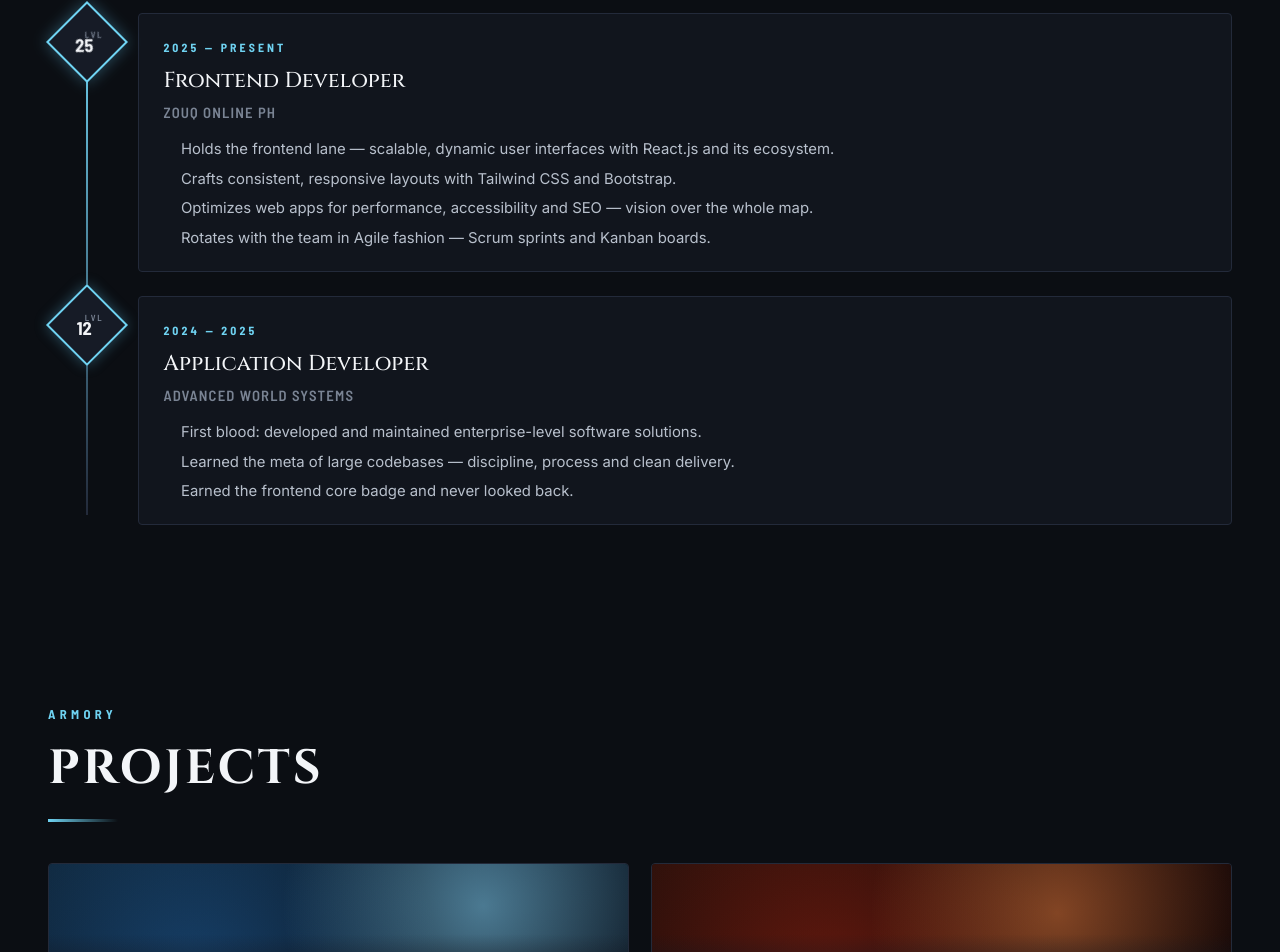
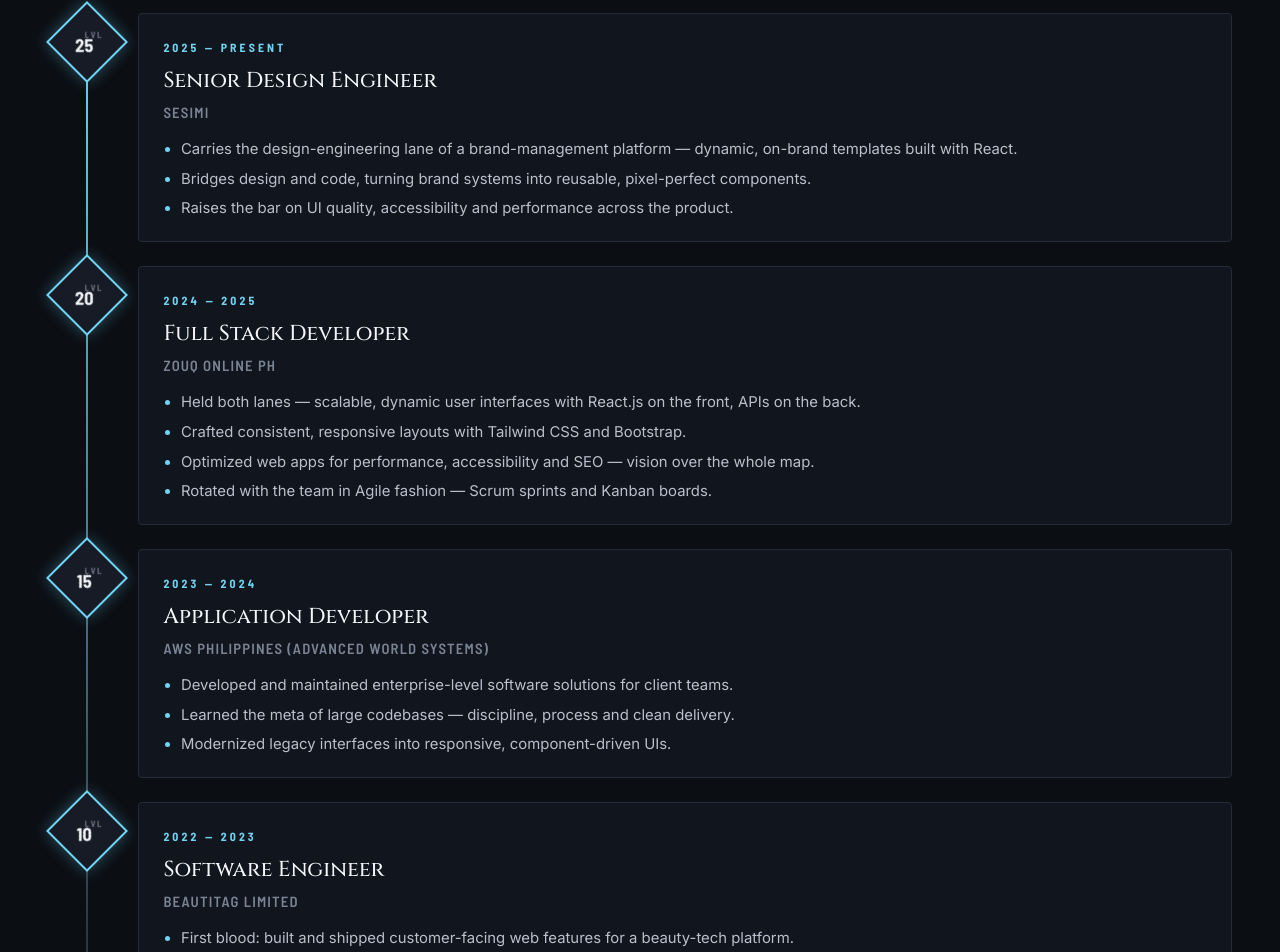
Before and after one commit to reypjaidev/pj-portfolio-ai, a React (Vite) app: page / in a window 1280 px wide. Shown: the part 2590-3542 px from the top of the page. Built offline with nearby package versions, Linux system fonts and the light colour scheme.

Commit message:
fix: update experience

```diff
--- a/src/components/Experience.jsx
+++ b/src/components/Experience.jsx
@@ -46,7 +46,7 @@ export default function Experience() {
               <span className="font-cond font-semibold text-[0.92rem] tracking-[0.08em] uppercase text-fg-dim">
                 {job.company}
               </span>
-              <ul className="mt-3 pl-[1.1rem] grid gap-1.5 text-[0.93rem] text-fg [&_li::marker]:text-(--accent)">
+              <ul className="mt-3 pl-[1.1rem] grid gap-1.5 text-[0.93rem] text-fg list-disc [&_li::marker]:text-(--accent)">
                 {job.points.map(p => (
                   <li key={p}>{p}</li>
                 ))}
--- a/src/data.js
+++ b/src/data.js
@@ -151,24 +151,46 @@ export const skills = [
 export const experience = [
   {
     level: 25,
-    period: "2025 — PRESENT", // TODO: confirm start date
-    title: "Frontend Developer",
-    company: "Zouq Online PH",
+    period: "2025 — PRESENT", // TODO: confirm dates
+    title: "Senior Design Engineer",
+    company: "Sesimi",
     points: [
-      "Holds the frontend lane — scalable, dynamic user interfaces with React.js and its ecosystem.",
-      "Crafts consistent, responsive layouts with Tailwind CSS and Bootstrap.",
-      "Optimizes web apps for performance, accessibility and SEO — vision over the whole map.",
-      "Rotates with the team in Agile fashion — Scrum sprints and Kanban boards.",
+      "Carries the design-engineering lane of a brand-management platform — dynamic, on-brand templates built with React.",
+      "Bridges design and code, turning brand systems into reusable, pixel-perfect components.",
+      "Raises the bar on UI quality, accessibility and performance across the product.",
     ],
   },
   {
-    level: 12,
+    level: 20,
     period: "2024 — 2025", // TODO: confirm dates
+    title: "Full Stack Developer",
+    company: "Zouq Online PH",
+    points: [
+      "Held both lanes — scalable, dynamic user interfaces with React.js on the front, APIs on the back.",
+      "Crafted consistent, responsive layouts with Tailwind CSS and Bootstrap.",
+      "Optimized web apps for performance, accessibility and SEO — vision over the whole map.",
+      "Rotated with the team in Agile fashion — Scrum sprints and Kanban boards.",
+    ],
+  },
+  {
+    level: 15,
+    period: "2023 — 2024", // TODO: confirm dates
     title: "Application Developer",
-    company: "Advanced World Systems",
+    company: "AWS Philippines (Advanced World Systems)",
     points: [
-      "First blood: developed and maintained enterprise-level software solutions.",
+      "Developed and maintained enterprise-level software solutions for client teams.",
       "Learned the meta of large codebases — discipline, process and clean delivery.",
+      "Modernized legacy interfaces into responsive, component-driven UIs.",
+    ],
+  },
+  {
+    level: 10,
+    period: "2022 — 2023", // TODO: confirm dates
+    title: "Software Engineer",
+    company: "Beautitag Limited",
+    points: [
+      "First blood: built and shipped customer-facing web features for a beauty-tech platform.",
+      "Sharpened the fundamentals — responsive layouts, REST integrations and clean component architecture.",
       "Earned the frontend core badge and never looked back.",
     ],
   },
```
Also changed, not shown: .claude/launch.json.
